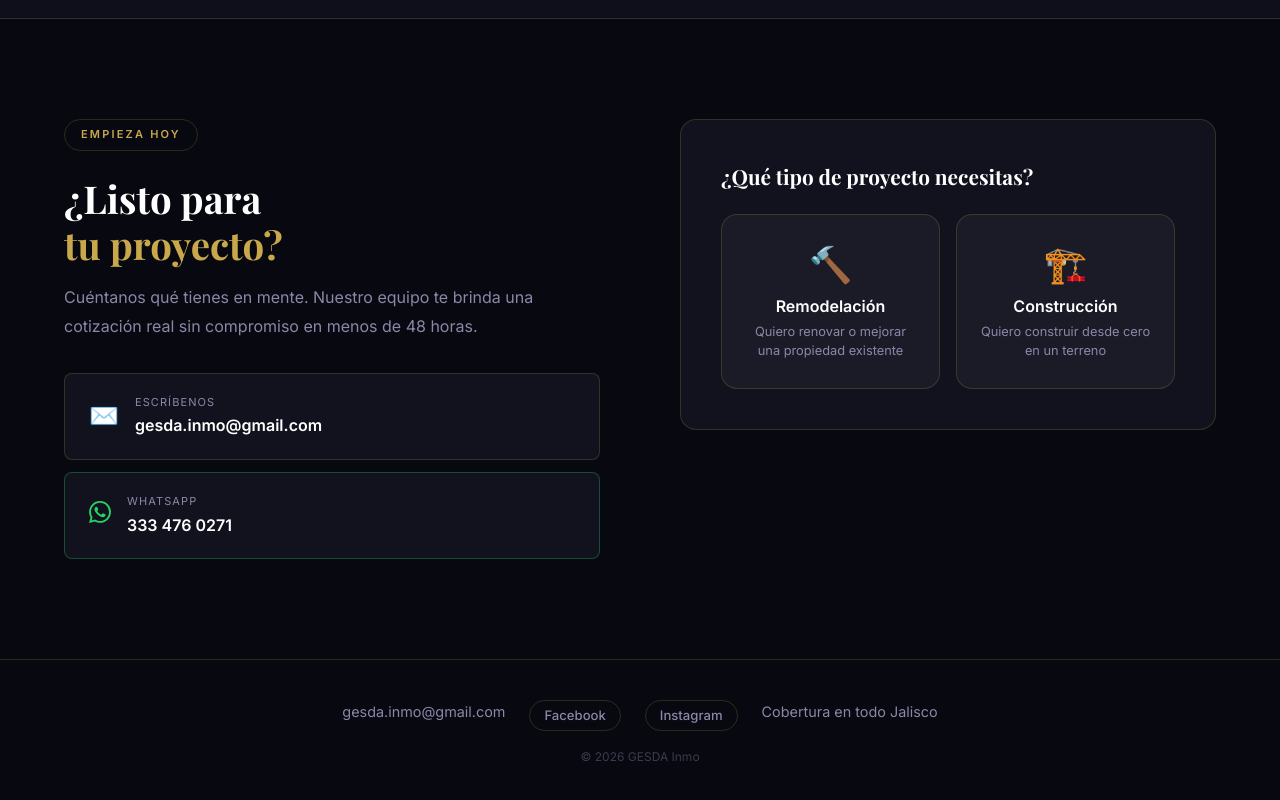
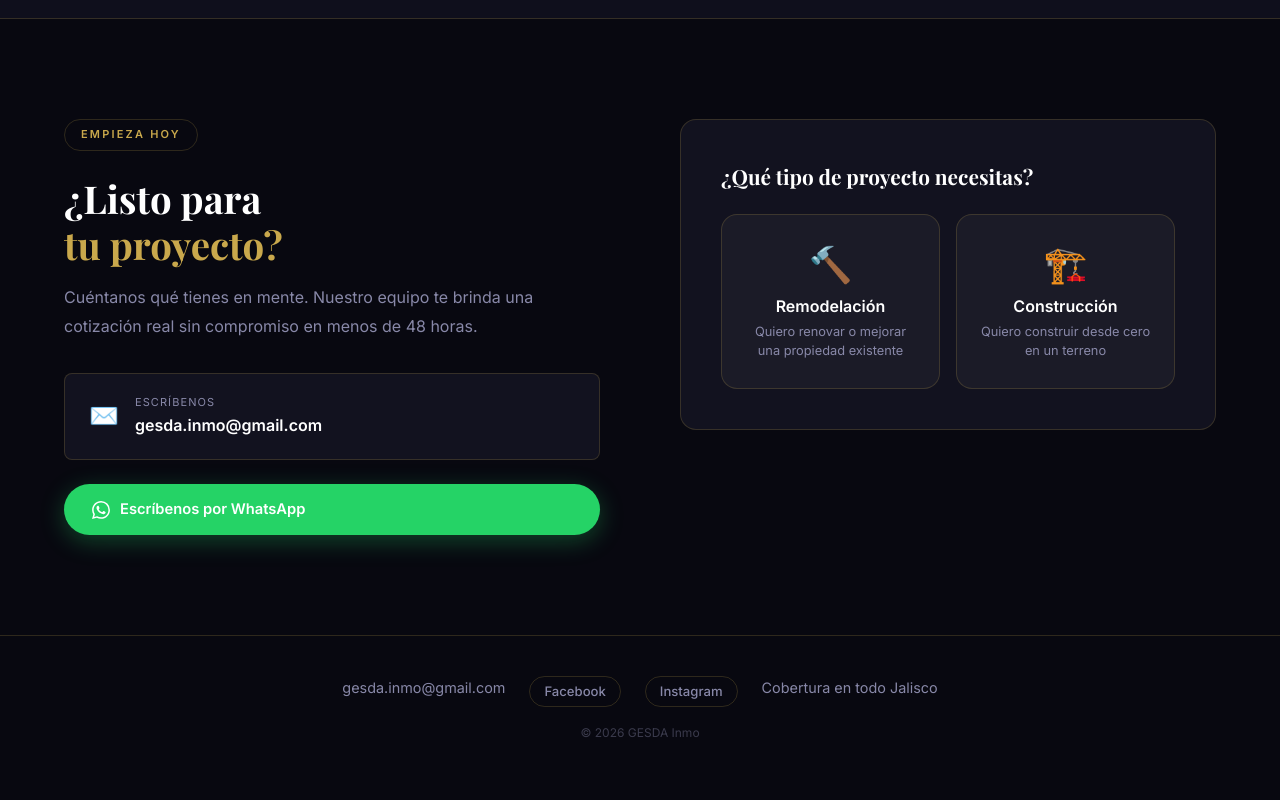
Before and after one commit to elliotSoltero/GESDA_INMO, a plain HTML site: page construccion.html in a window 1280 px wide. Shown: the part 4090-4890 px from the top of the page. Drawn offline with nearby package versions, Linux system fonts and the light colour scheme.

Commit message:
construccion: boton WhatsApp igual al de vender, mensaje simplificado
Co-Authored-By: Claude Sonnet 4.6 <noreply@anthropic.com>

```diff
--- a/construccion.html
+++ b/construccion.html
@@ -201,14 +201,9 @@
                 <div class="contact-value">gesda.inmo@gmail.com</div>
               </div>
             </a>
-            <a href="https://wa.me/523334760271?text=Hola%2C%20me%20interesa%20cotizar%20un%20proyecto%20de%20construcci%C3%B3n%20o%20remodelaci%C3%B3n.%20Les%20comparto%20los%20detalles%3A%20Tipo%20de%20proyecto%3A%20%5BConstrucci%C3%B3n%20nueva%2FRemodelaci%C3%B3n%5D%20%7C%20Direcci%C3%B3n%20aproximada%3A%20%5BColonia%2C%20Municipio%5D%20%7C%20Descripci%C3%B3n%3A%20%5BQu%C3%A9%20quiero%20lograr%5D%20%7C%20Presupuesto%20aproximado%3A%20%5BMonto%5D%20%C2%BFPodr%C3%ADan%20contactarme%3F" target="_blank" rel="noopener" class="contact-item contact-item--whatsapp">
-              <div class="contact-icon">
-                <svg xmlns="http://www.w3.org/2000/svg" width="22" height="22" viewBox="0 0 24 24" fill="#25D366"><path d="M17.472 14.382c-.297-.149-1.758-.867-2.03-.967-.273-.099-.471-.148-.67.15-.197.297-.767.966-.94 1.164-.173.199-.347.223-.644.075-.297-.15-1.255-.463-2.39-1.475-.883-.788-1.48-1.761-1.653-2.059-.173-.297-.018-.458.13-.606.134-.133.298-.347.446-.52.149-.174.198-.298.298-.497.099-.198.05-.371-.025-.52-.075-.149-.669-1.612-.916-2.207-.242-.579-.487-.5-.669-.51-.173-.008-.371-.01-.57-.01-.198 0-.52.074-.792.372-.272.297-1.04 1.016-1.04 2.479 0 1.462 1.065 2.875 1.213 3.074.149.198 2.096 3.2 5.077 4.487.709.306 1.262.489 1.694.625.712.227 1.36.195 1.871.118.571-.085 1.758-.719 2.006-1.413.248-.694.248-1.289.173-1.413-.074-.124-.272-.198-.57-.347m-5.421 7.403h-.004a9.87 9.87 0 01-5.031-1.378l-.361-.214-3.741.982.998-3.648-.235-.374a9.86 9.86 0 01-1.51-5.26c.001-5.45 4.436-9.884 9.888-9.884 2.64 0 5.122 1.03 6.988 2.898a9.825 9.825 0 012.893 6.994c-.003 5.45-4.437 9.884-9.885 9.884m8.413-18.297A11.815 11.815 0 0012.05 0C5.495 0 .16 5.335.157 11.892c0 2.096.547 4.142 1.588 5.945L.057 24l6.305-1.654a11.882 11.882 0 005.683 1.448h.005c6.554 0 11.89-5.335 11.893-11.893a11.821 11.821 0 00-3.48-8.413z"/></svg>
-              </div>
-              <div>
-                <div class="contact-label">WhatsApp</div>
-                <div class="contact-value">333 476 0271</div>
-              </div>
+            <a href="https://wa.me/523334760271?text=Hola%2C%20me%20interesa%20construir%20o%20remodelar%20mi%20casa.%20%C2%BFMe%20pueden%20dar%20m%C3%A1s%20informaci%C3%B3n%3F" target="_blank" rel="noopener" class="btn-whatsapp">
+              <svg xmlns="http://www.w3.org/2000/svg" width="18" height="18" viewBox="0 0 24 24" fill="currentColor"><path d="M17.472 14.382c-.297-.149-1.758-.867-2.03-.967-.273-.099-.471-.148-.67.15-.197.297-.767.966-.94 1.164-.173.199-.347.223-.644.075-.297-.15-1.255-.463-2.39-1.475-.883-.788-1.48-1.761-1.653-2.059-.173-.297-.018-.458.13-.606.134-.133.298-.347.446-.52.149-.174.198-.298.298-.497.099-.198.05-.371-.025-.52-.075-.149-.669-1.612-.916-2.207-.242-.579-.487-.5-.669-.51-.173-.008-.371-.01-.57-.01-.198 0-.52.074-.792.372-.272.297-1.04 1.016-1.04 2.479 0 1.462 1.065 2.875 1.213 3.074.149.198 2.096 3.2 5.077 4.487.709.306 1.262.489 1.694.625.712.227 1.36.195 1.871.118.571-.085 1.758-.719 2.006-1.413.248-.694.248-1.289.173-1.413-.074-.124-.272-.198-.57-.347m-5.421 7.403h-.004a9.87 9.87 0 01-5.031-1.378l-.361-.214-3.741.982.998-3.648-.235-.374a9.86 9.86 0 01-1.51-5.26c.001-5.45 4.436-9.884 9.888-9.884 2.64 0 5.122 1.03 6.988 2.898a9.825 9.825 0 012.893 6.994c-.003 5.45-4.437 9.884-9.885 9.884m8.413-18.297A11.815 11.815 0 0012.05 0C5.495 0 .16 5.335.157 11.892c0 2.096.547 4.142 1.588 5.945L.057 24l6.305-1.654a11.882 11.882 0 005.683 1.448h.005c6.554 0 11.89-5.335 11.893-11.893a11.821 11.821 0 00-3.48-8.413z"/></svg>
+              Escríbenos por WhatsApp
             </a>
           </div>
         </div>
```
